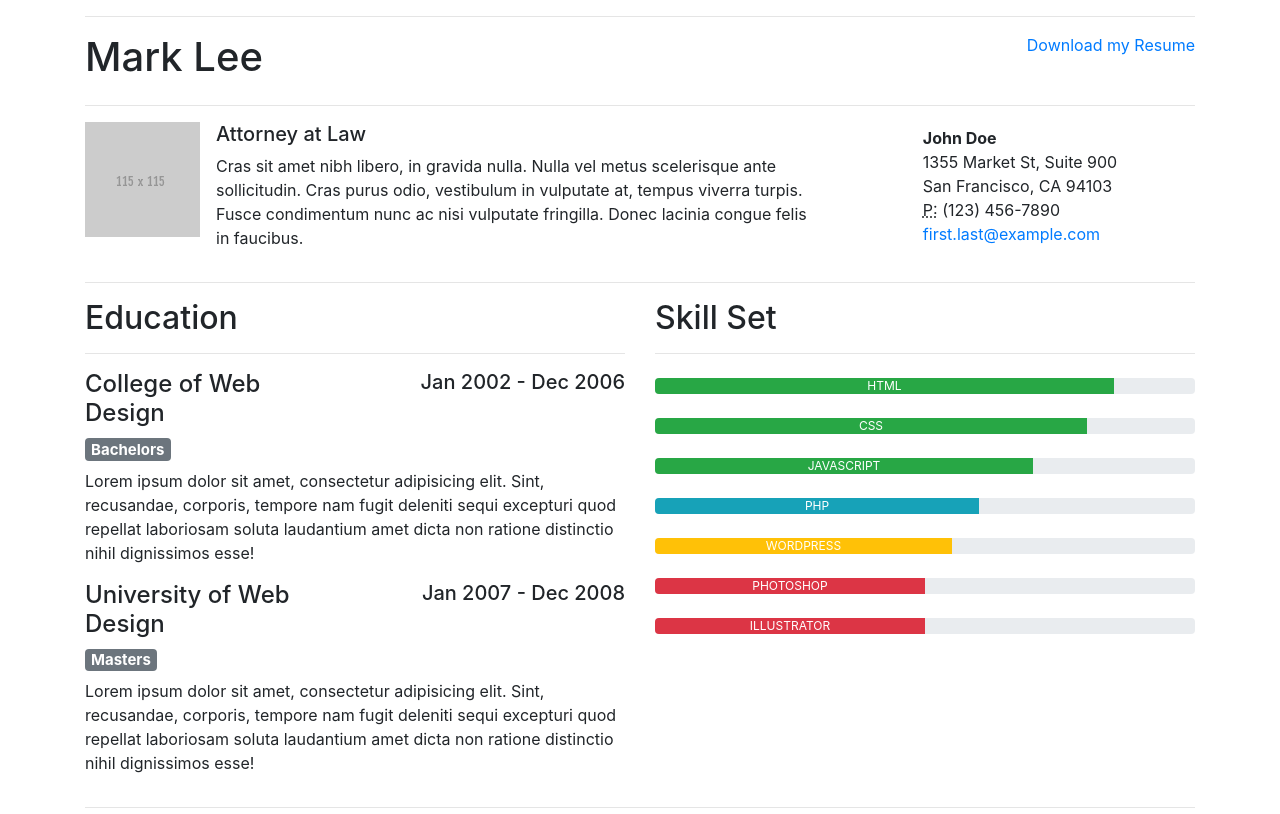
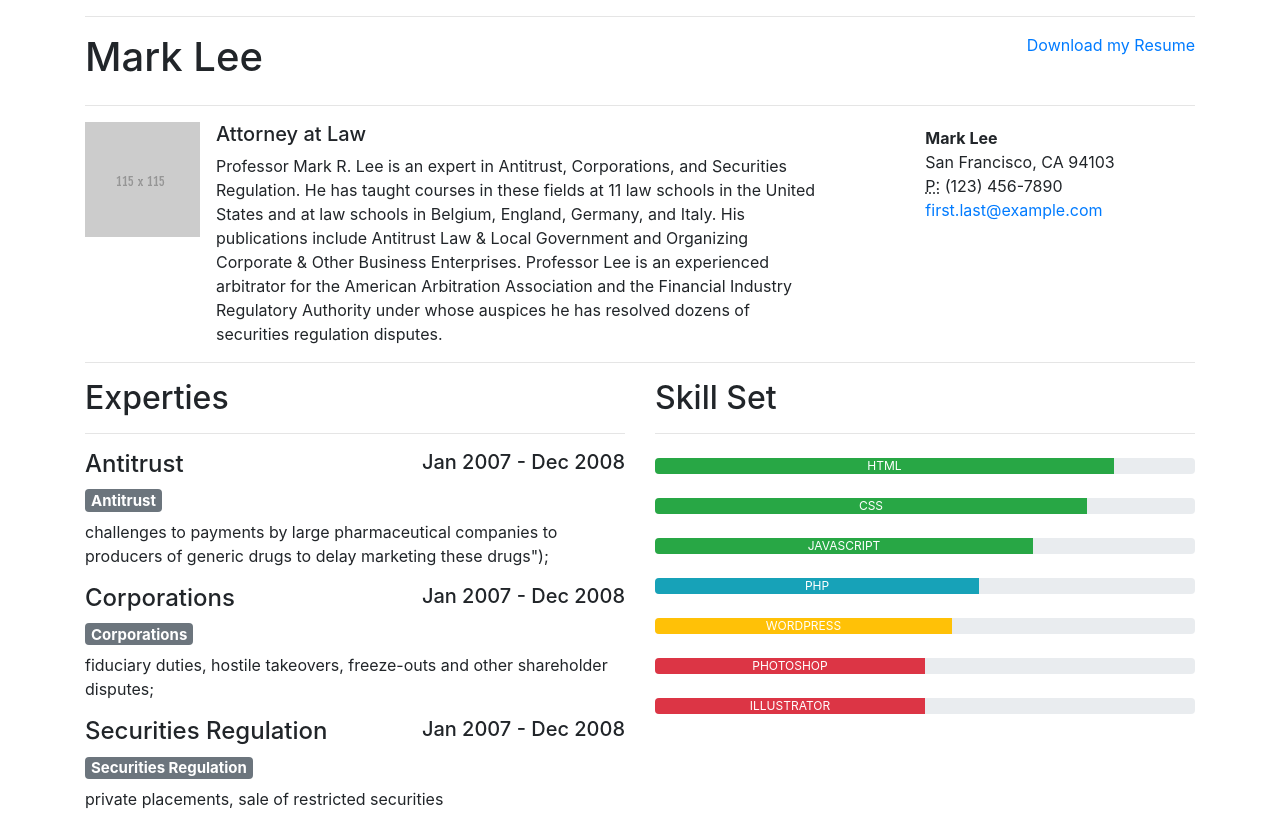
Before and after one commit to LittleJon5/MarkLeeWebsite, a plain HTML site: page index.html in a window 1280 px wide. Shown: the top 814 px of the page. Drawn offline with Linux system fonts and the light colour scheme.

Commit message:
Let the changes begin

```diff
--- a/index.html
+++ b/index.html
@@ -1,5 +1,6 @@
 <!DOCTYPE html>
 <html lang="en">
+
 <head>
   <meta charset="utf-8">
   <meta http-equiv="X-UA-Compatible" content="IE=edge">
@@ -8,6 +9,7 @@
   <!-- Bootstrap -->
   <link href="css/bootstrap-4.4.1.css" rel="stylesheet">
 </head>
+
 <body>
   <div class="container">
     <hr>
@@ -26,15 +28,21 @@
           <img class="mr-3" src="images/115X115.gif" alt="Generic placeholder image">
           <div class="media-body">
             <h5 class="mt-0">Attorney at Law</h5>
-              Cras sit amet nibh libero, in gravida nulla. Nulla vel metus scelerisque ante sollicitudin. Cras purus odio, vestibulum in vulputate at, tempus viverra turpis. Fusce condimentum nunc ac nisi vulputate fringilla. Donec lacinia congue felis in faucibus.
+            Professor Mark R. Lee is an expert in Antitrust, Corporations, and Securities Regulation.
+            He has taught courses in these fields at 11 law schools in the United States and at law schools
+            in Belgium, England, Germany, and Italy. His publications include Antitrust Law & Local Government
+            and Organizing Corporate & Other Business Enterprises.
+            Professor Lee is an experienced arbitrator for the American Arbitration Association and the Financial
+            Industry Regulatory Authority under whose auspices he has resolved dozens of securities regulation disputes.
+            <br>
+
           </div>
         </div>
       </div>
       <div class="col-md-4 col-sm-12">
         <div class="row justify-content-md-around m-1">
           <address>
-              <strong>John Doe</strong><br>
-              1355 Market St, Suite 900<br>
+            <strong>Mark Lee</strong><br>
             San Francisco, CA 94103<br>
             <abbr title="Phone">P:</abbr> (123) 456-7890<br>
             <a href="mailto:#">first.last@example.com</a>
@@ -45,52 +53,70 @@
     <hr>
     <div class="row">
       <div class="col-md-6 col-sm-12">
-          <h2>Education</h2>
+        <h2>Experties</h2>
         <hr>
         <div class="row">
           <div class="col-6">
-              <h4>College of Web Design</h4>
-            </div>
-            <div class="col-6">
-              <h5 class="text-right"><span aria-hidden="true"></span> Jan 2002 - Dec 2006</h5>
-            </div>
-          </div>
-          <h5><span class="badge badge-secondary">Bachelors</span></h5>
-          <p>Lorem ipsum dolor sit amet, consectetur adipisicing elit. Sint, recusandae, corporis, tempore nam fugit deleniti sequi excepturi quod repellat laboriosam soluta laudantium amet dicta non ratione distinctio nihil dignissimos esse!</p>
-          <div class="row">
-            <div class="col-6">
-              <h4>University of Web Design</h4>
+            <h4>Antitrust</h4>
           </div>
           <div class="col-6">
             <h5 class="text-right"><span aria-hidden="true"></span> Jan 2007 - Dec 2008</h5>
           </div>
         </div>
-          <h5><span class="badge badge-secondary">Masters</span></h5>
-          <p>Lorem ipsum dolor sit amet, consectetur adipisicing elit. Sint, recusandae, corporis, tempore nam fugit deleniti sequi excepturi quod repellat laboriosam soluta laudantium amet dicta non ratione distinctio nihil dignissimos esse!</p>
+        <h5><span class="badge badge-secondary">Antitrust</span></h5>
+        <p> challenges to payments by large pharmaceutical companies to producers of generic drugs to delay marketing
+          these drugs");</p>
+        <div class="row">
+          <div class="col-6">
+            <h4>Corporations</h4>
+          </div>
+          <div class="col-6">
+            <h5 class="text-right"><span aria-hidden="true"></span> Jan 2007 - Dec 2008</h5>
+          </div>
+        </div>
+        <h5><span class="badge badge-secondary">Corporations</span></h5>
+        <p>fiduciary duties, hostile takeovers, freeze-outs and other shareholder disputes;</p>
+        <div class="row">
+          <div class="col-6">
+            <h4>Securities Regulation</h4>
+          </div>
+          <div class="col-6">
+            <h5 class="text-right"><span aria-hidden="true"></span> Jan 2007 - Dec 2008</h5>
+          </div>
+        </div>
+        <h5><span class="badge badge-secondary">Securities Regulation</span></h5>
+        <p>private placements, sale of restricted securities</p>
       </div>
       <div class="col-md-6 col-sm-12">
         <h2>Skill Set</h2>
         <hr>
         <div class="progress mt-4">
-            <div class="progress-bar bg-success" role="progressbar" aria-valuenow="85" aria-valuemin="0" aria-valuemax="100" style="width: 85%"> HTML</div>
+          <div class="progress-bar bg-success" role="progressbar" aria-valuenow="85" aria-valuemin="0"
+            aria-valuemax="100" style="width: 85%"> HTML</div>
         </div>
         <div class="progress mt-4">
-            <div class="progress-bar bg-success" role="progressbar" aria-valuenow="80" aria-valuemin="0" aria-valuemax="100" style="width: 80%"> CSS</div>
+          <div class="progress-bar bg-success" role="progressbar" aria-valuenow="80" aria-valuemin="0"
+            aria-valuemax="100" style="width: 80%"> CSS</div>
         </div>
         <div class="progress mt-4">
-            <div class="progress-bar bg-success" role="progressbar" aria-valuenow="70" aria-valuemin="0" aria-valuemax="100" style="width: 70%"> JAVASCRIPT</div>
+          <div class="progress-bar bg-success" role="progressbar" aria-valuenow="70" aria-valuemin="0"
+            aria-valuemax="100" style="width: 70%"> JAVASCRIPT</div>
         </div>
         <div class="progress mt-4">
-            <div class="progress-bar bg-info" role="progressbar" aria-valuenow="60" aria-valuemin="0" aria-valuemax="100" style="width: 60%"> PHP</div>
+          <div class="progress-bar bg-info" role="progressbar" aria-valuenow="60" aria-valuemin="0" aria-valuemax="100"
+            style="width: 60%"> PHP</div>
         </div>
         <div class="progress mt-4">
-            <div class="progress-bar bg-warning" role="progressbar" aria-valuenow="55" aria-valuemin="0" aria-valuemax="100" style="width: 55%"> WORDPRESS</div>
+          <div class="progress-bar bg-warning" role="progressbar" aria-valuenow="55" aria-valuemin="0"
+            aria-valuemax="100" style="width: 55%"> WORDPRESS</div>
         </div>
         <div class="progress mt-4">
-            <div class="progress-bar bg-danger" role="progressbar" aria-valuenow="50" aria-valuemin="0" aria-valuemax="100" style="width: 50%"> PHOTOSHOP</div>
+          <div class="progress-bar bg-danger" role="progressbar" aria-valuenow="50" aria-valuemin="0"
+            aria-valuemax="100" style="width: 50%"> PHOTOSHOP</div>
         </div>
         <div class="progress mt-4">
-            <div class="progress-bar bg-danger" role="progressbar" aria-valuenow="50" aria-valuemin="0" aria-valuemax="100" style="width: 50%"> ILLUSTRATOR</div>
+          <div class="progress-bar bg-danger" role="progressbar" aria-valuenow="50" aria-valuemin="0"
+            aria-valuemax="100" style="width: 50%"> ILLUSTRATOR</div>
         </div>
       </div>
     </div>
@@ -108,7 +134,9 @@
           </div>
         </div>
         <h5><span class="badge badge-secondary">Web Developer</span></h5>
-          <p>Lorem ipsum dolor sit amet, consectetur adipisicing elit. Sint, recusandae, corporis, tempore nam fugit deleniti sequi excepturi quod repellat laboriosam soluta laudantium amet dicta non ratione distinctio nihil dignissimos esse!</p>
+        <p>Lorem ipsum dolor sit amet, consectetur adipisicing elit. Sint, recusandae, corporis, tempore nam fugit
+          deleniti sequi excepturi quod repellat laboriosam soluta laudantium amet dicta non ratione distinctio nihil
+          dignissimos esse!</p>
         <ul>
           <li>Lorem ipsum dolor sit amet.</li>
           <li>Lorem ipsum dolor sit amet, consectetur.</li>
@@ -125,7 +153,9 @@
           </div>
         </div>
         <h5><span class="badge badge-secondary">Senior Web Developer</span></h5>
-          <p>Lorem ipsum dolor sit amet, consectetur adipisicing elit. Sint, recusandae, corporis, tempore nam fugit deleniti sequi excepturi quod repellat laboriosam soluta laudantium amet dicta non ratione distinctio nihil dignissimos esse!</p>
+        <p>Lorem ipsum dolor sit amet, consectetur adipisicing elit. Sint, recusandae, corporis, tempore nam fugit
+          deleniti sequi excepturi quod repellat laboriosam soluta laudantium amet dicta non ratione distinctio nihil
+          dignissimos esse!</p>
         <ul>
           <li>Lorem ipsum dolor sit amet.</li>
           <li>Lorem ipsum dolor sit amet, consectetur.</li>
@@ -138,14 +168,14 @@
     <hr>
     <div class="container">
       <div class="row text-center">
-          <div class="col-sm-4 col-12 p-0"><img class="img-thumbnail"  src="images/300X200.gif" alt=""></div>
-          <div class="col-sm-4 col-12 p-0"><img class="img-thumbnail"  src="images/300X200.gif" alt=""></div>
-          <div class="col-sm-4 col-12 p-0"><img class="img-thumbnail"  src="images/300X200.gif" alt=""></div>
+        <div class="col-sm-4 col-12 p-0"><img class="img-thumbnail" src="images/300X200.gif" alt=""></div>
+        <div class="col-sm-4 col-12 p-0"><img class="img-thumbnail" src="images/300X200.gif" alt=""></div>
+        <div class="col-sm-4 col-12 p-0"><img class="img-thumbnail" src="images/300X200.gif" alt=""></div>
       </div>
       <div class="row text-center">
-          <div class="col-sm-4 col-12 p-0"><img class="img-thumbnail"  src="images/300X200.gif" alt=""></div>
-          <div class="col-sm-4 col-12 p-0"><img class="img-thumbnail"  src="images/300X200.gif" alt=""></div>
-          <div class="col-sm-4 col-12 p-0"><img class="img-thumbnail"  src="images/300X200.gif" alt=""></div>
+        <div class="col-sm-4 col-12 p-0"><img class="img-thumbnail" src="images/300X200.gif" alt=""></div>
+        <div class="col-sm-4 col-12 p-0"><img class="img-thumbnail" src="images/300X200.gif" alt=""></div>
+        <div class="col-sm-4 col-12 p-0"><img class="img-thumbnail" src="images/300X200.gif" alt=""></div>
       </div>
     </div>
     <hr>
@@ -161,12 +191,15 @@
             </div>
             <div class="form-group">
               <label for="email">E-Mail</label>
-                <input type="email" class="form-control" id="email" name="email" placeholder="Email Address" aria-describedby="emailHelp">
-                <span id="emailHelp" class="form-text text-muted" style="display: none;">Please enter a valid e-mail address.</span>
+              <input type="email" class="form-control" id="email" name="email" placeholder="Email Address"
+                aria-describedby="emailHelp">
+              <span id="emailHelp" class="form-text text-muted" style="display: none;">Please enter a valid e-mail
+                address.</span>
             </div>
             <div class="form-group">
               <label for="message">Message</label>
-                <textarea rows="10" cols="100" class="form-control" id="message" name="message" placeholder="Message" aria-describedby="messageHelp"></textarea>
+              <textarea rows="10" cols="100" class="form-control" id="message" name="message" placeholder="Message"
+                aria-describedby="messageHelp"></textarea>
               <span id="messageHelp" class="form-text text-muted" style="display: none;">Please enter a message.</span>
             </div>
             <div class="text-center">
@@ -193,4 +226,5 @@
   <script src="js/popper.min.js"></script>
   <script src="js/bootstrap-4.4.1.js"></script>
 </body>
+
 </html>
```
Lines whose indentation alone changed are shown as unchanged.
